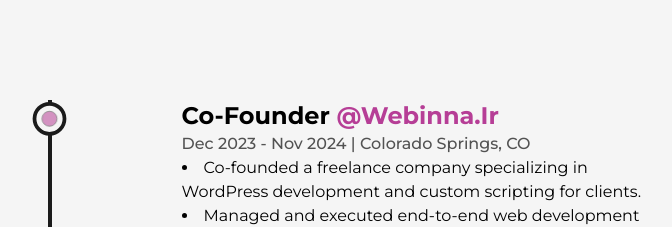
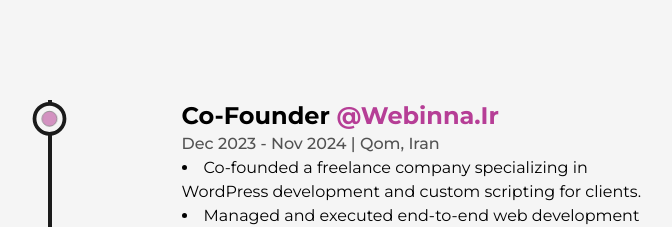
Before and after one commit to bistcuite/bistcuite.github.io, a Next.js app: page /about in a window 1280 px wide. Shown: the part 2720-2947 px from the top of the page, without its empty margins (244-916 px from the left). Built offline with nearby package versions, Linux system fonts and the light colour scheme.

Commit message:
Update Experience.js

```diff
--- a/src/components/Experience.js
+++ b/src/components/Experience.js
@@ -106,7 +106,7 @@ const Experience = () => {
             company="Webinna.ir"
             companyLink= 'https://webinaa.ir'
             time="Dec 2023 - Nov 2024"
-            address="Colorado Springs, CO"
+            address="Qom, Iran"
             work={workWebinna}
           />
           <Details
```
